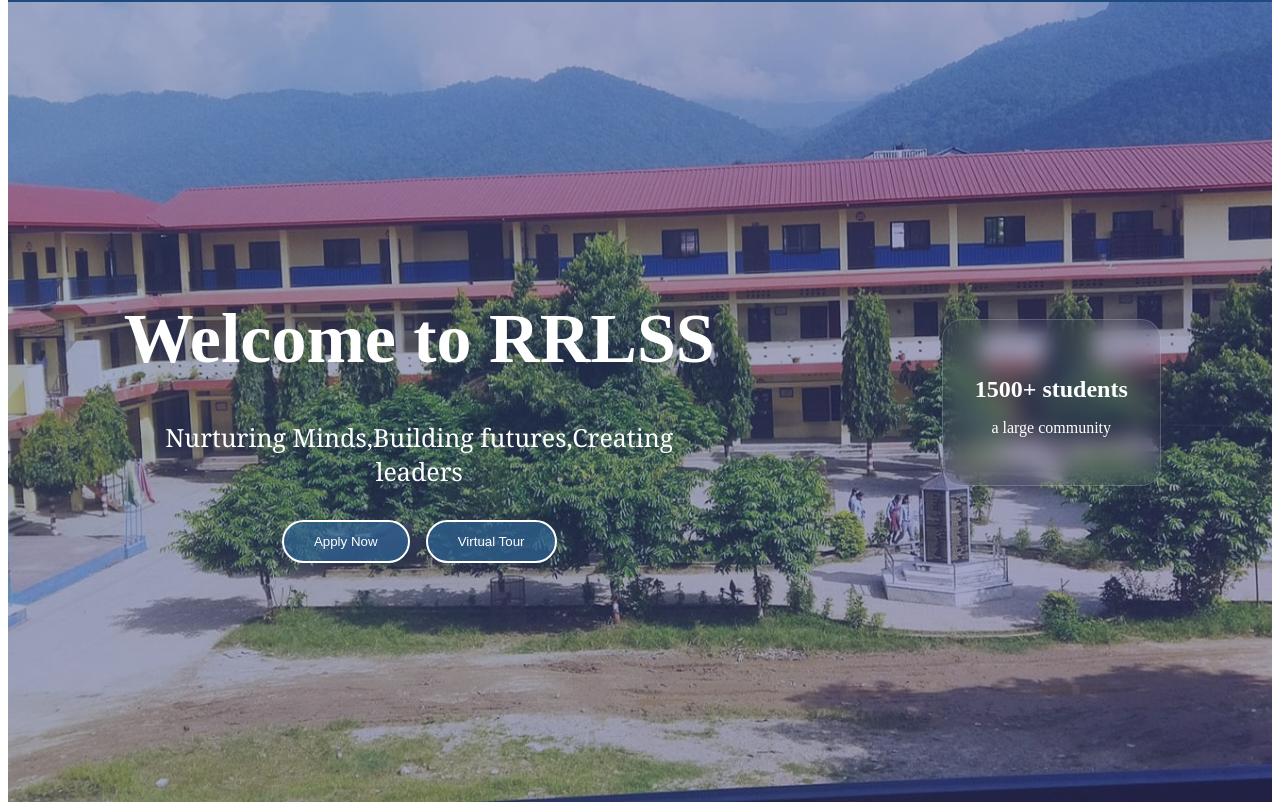
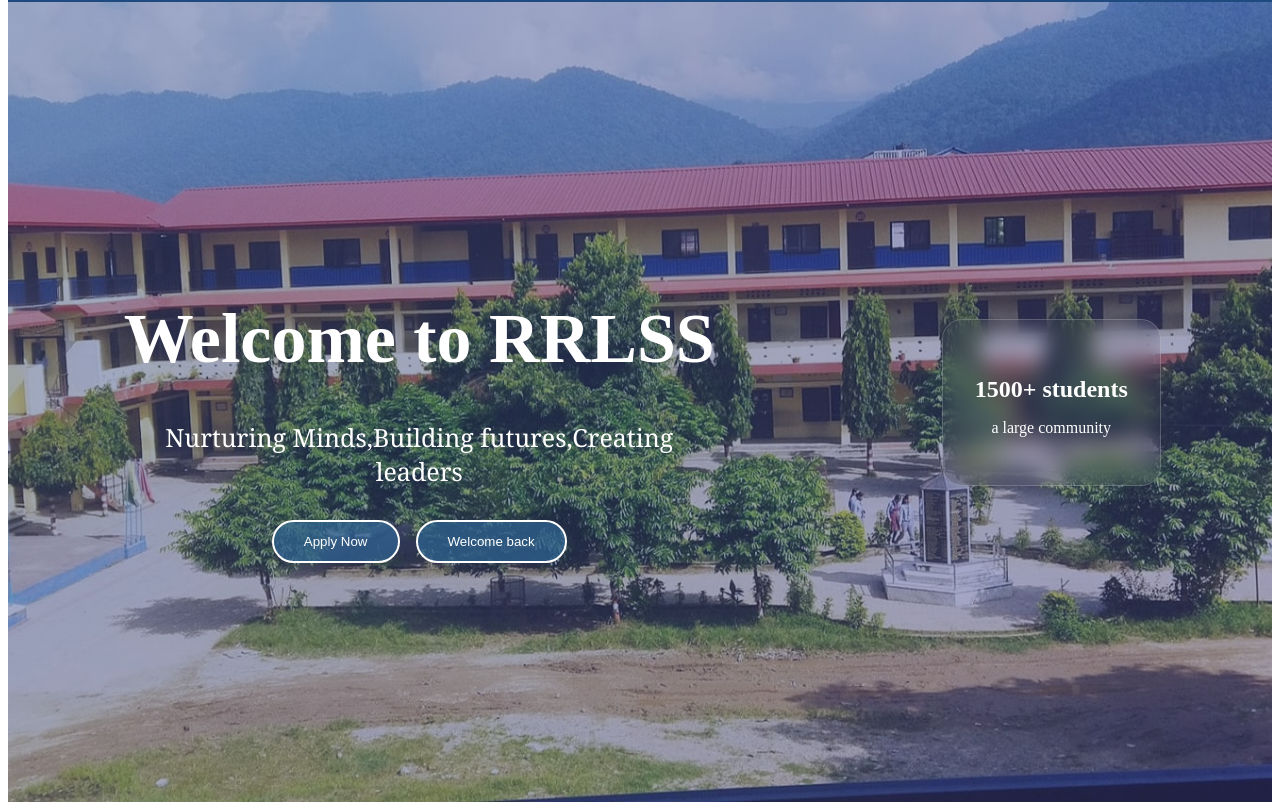
Before and after one commit to Natasa121/Natasha, a plain HTML site: page index.html in a window 1280 px wide. Shown: the part 89-899 px from the top of the page. Drawn offline with Linux system fonts and the light colour scheme.

Commit message:
fix:updated

```diff
--- a/index.html
+++ b/index.html
@@ -42,7 +42,7 @@
          <bold>Nurturing Minds,Building futures,Creating leaders</bold></p>
         <div class="hero-buttons">
           <button onclick="hi()" class="btn btn-primary">Apply Now</button>
-          <button class="btn btn-secondary">Virtual Tour</button>
+          <button class="btn btn-secondary">Welcome back</button>
         </div>
         </div>
         <div class="hero-image">
```
